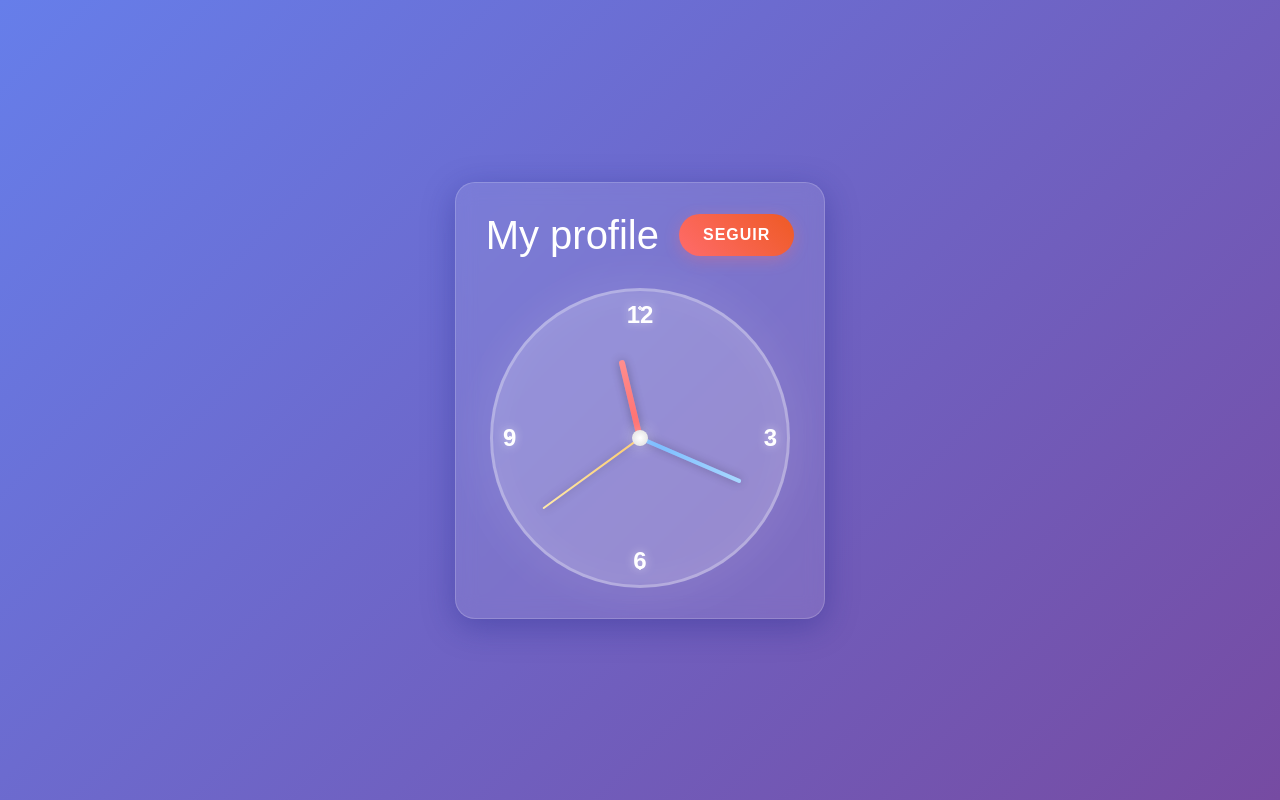
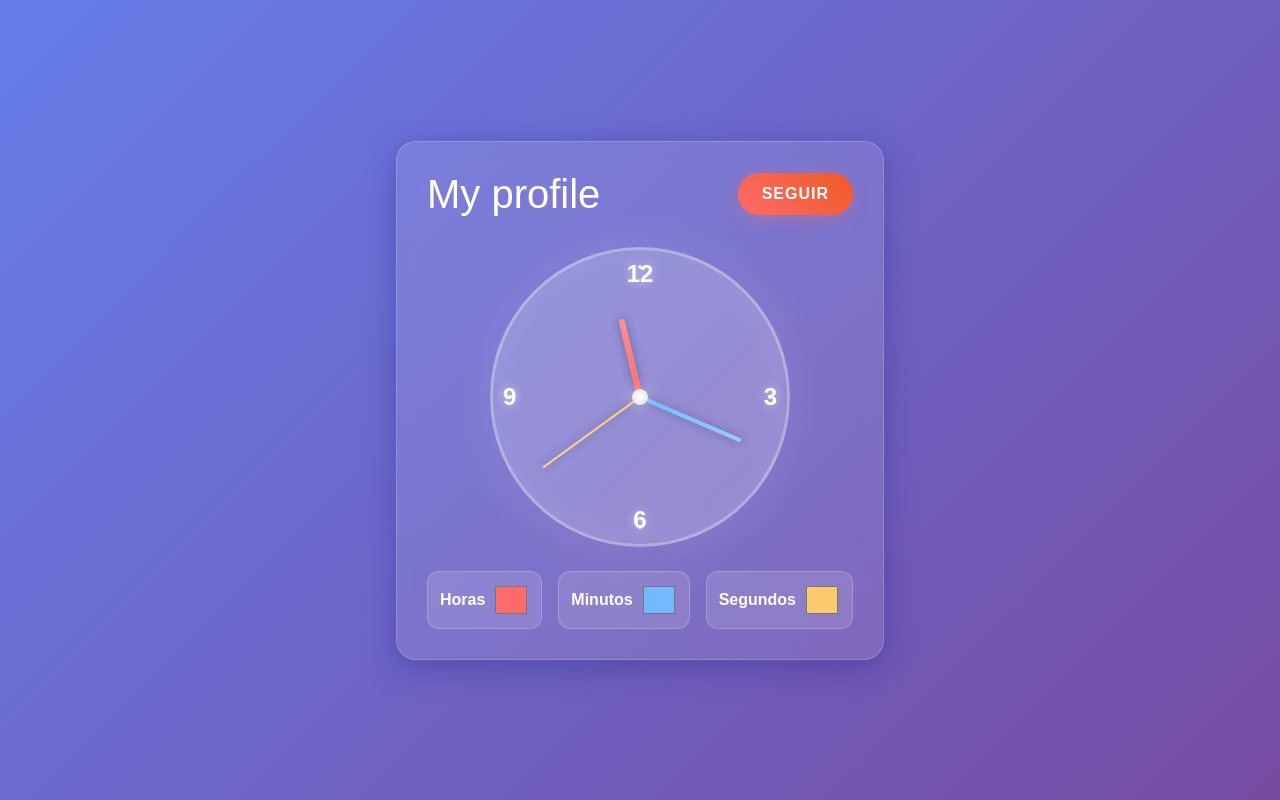
Before and after one commit to kellydosocorro/relogio-analogico, a plain HTML site: page index.html in a window 1280 px wide. Drawn offline with Linux system fonts and the light colour scheme.

Commit message:
feat: clock hand color pickers
Added a functional color picker for each clock wand.

```diff
--- a/index.html
+++ b/index.html
@@ -34,6 +34,21 @@
         </div>
       </div>
     </div>
+
+    <div class="clock-controls" aria-label="Controles de cor do relógio">
+      <div class="control-group">
+        <label for="hour-color">Horas</label>
+        <input type="color" id="hour-color" name="hour-color" value="#ff6b6b" aria-label="Cor do ponteiro das horas">
+      </div>
+      <div class="control-group">
+        <label for="minute-color">Minutos</label>
+        <input type="color" id="minute-color" name="minute-color" value="#74b9ff" aria-label="Cor do ponteiro dos minutos">
+      </div>
+      <div class="control-group">
+        <label for="second-color">Segundos</label>
+        <input type="color" id="second-color" name="second-color" value="#fdcb6e" aria-label="Cor do ponteiro dos segundos">
+      </div>
+    </div>
   </main>
 
   <script src="script.js"></script>
--- a/script.js
+++ b/script.js
@@ -126,6 +126,9 @@ function init() {
     // Adicionar efeitos visuais
     addClockEffects();
 
+    // Inicializar controles de cor
+    initColorPickers();
+
     console.log('Relógio analógico inicializado com sucesso!');
 }
 
@@ -141,3 +144,61 @@ function debugClock() {
     const now = new Date();
     console.log(`Hora atual: ${now.getHours()}:${now.getMinutes()}:${now.getSeconds()}`);
 }
+
+// Inicializa os inputs de cor e vincula mudanças aos ponteiros
+function initColorPickers() {
+    const hourColorInput = document.getElementById('hour-color');
+    const minuteColorInput = document.getElementById('minute-color');
+    const secondColorInput = document.getElementById('second-color');
+    const hourHand = document.getElementById('hour-hand');
+    const minuteHand = document.getElementById('minute-hand');
+    const secondHand = document.getElementById('second-hand');
+
+    if (hourColorInput && hourHand) {
+        // aplica cor inicial
+        setHandColor(hourHand, hourColorInput.value, 'hour');
+        hourColorInput.addEventListener('input', (e) => {
+            setHandColor(hourHand, e.target.value, 'hour');
+        });
+    }
+
+    if (minuteColorInput && minuteHand) {
+        setHandColor(minuteHand, minuteColorInput.value, 'minute');
+        minuteColorInput.addEventListener('input', (e) => {
+            setHandColor(minuteHand, e.target.value, 'minute');
+        });
+    }
+
+    if (secondColorInput && secondHand) {
+        setHandColor(secondHand, secondColorInput.value, 'second');
+        secondColorInput.addEventListener('input', (e) => {
+            setHandColor(secondHand, e.target.value, 'second');
+        });
+    }
+}
+
+// Aplica uma cor sólida mantendo leve efeito de luz
+function setHandColor(handEl, hexColor, type) {
+    const light = lightenHex(hexColor, 0.25);
+    handEl.style.background = `linear-gradient(to top, ${hexColor}, ${light})`;
+}
+
+// Utilitário simples: clarear cor hex
+function lightenHex(hex, amount) {
+    const { r, g, b } = hexToRgb(hex);
+    const nr = Math.round(r + (255 - r) * amount);
+    const ng = Math.round(g + (255 - g) * amount);
+    const nb = Math.round(b + (255 - b) * amount);
+    return rgbToHex(nr, ng, nb);
+}
+
+function hexToRgb(hex) {
+    const clean = hex.replace('#', '');
+    const bigint = parseInt(clean.length === 3 ? clean.split('').map(c => c + c).join('') : clean, 16);
+    return { r: (bigint >> 16) & 255, g: (bigint >> 8) & 255, b: bigint & 255 };
+}
+
+function rgbToHex(r, g, b) {
+    const toHex = (v) => v.toString(16).padStart(2, '0');
+    return `#${toHex(r)}${toHex(g)}${toHex(b)}`;
+}
--- a/styles.css
+++ b/styles.css
@@ -78,6 +78,38 @@ h1 {
   display: flex;
   justify-content: center;
   align-items: center;
+}
+
+.clock-controls {
+  margin-top: 24px;
+  display: flex;
+  gap: 16px;
+  justify-content: center;
+  flex-wrap: wrap;
+}
+
+.control-group {
+  display: flex;
+  align-items: center;
+  gap: 8px;
+  background: rgba(255, 255, 255, 0.12);
+  border: 1px solid rgba(255, 255, 255, 0.2);
+  padding: 10px 12px;
+  border-radius: 12px;
+}
+
+.control-group label {
+  color: #fff;
+  font-weight: 600;
+}
+
+.control-group input[type="color"] {
+  width: 36px;
+  height: 36px;
+  padding: 0;
+  border: none;
+  background: transparent;
+  cursor: pointer;
 }
 
 .clock {
```
